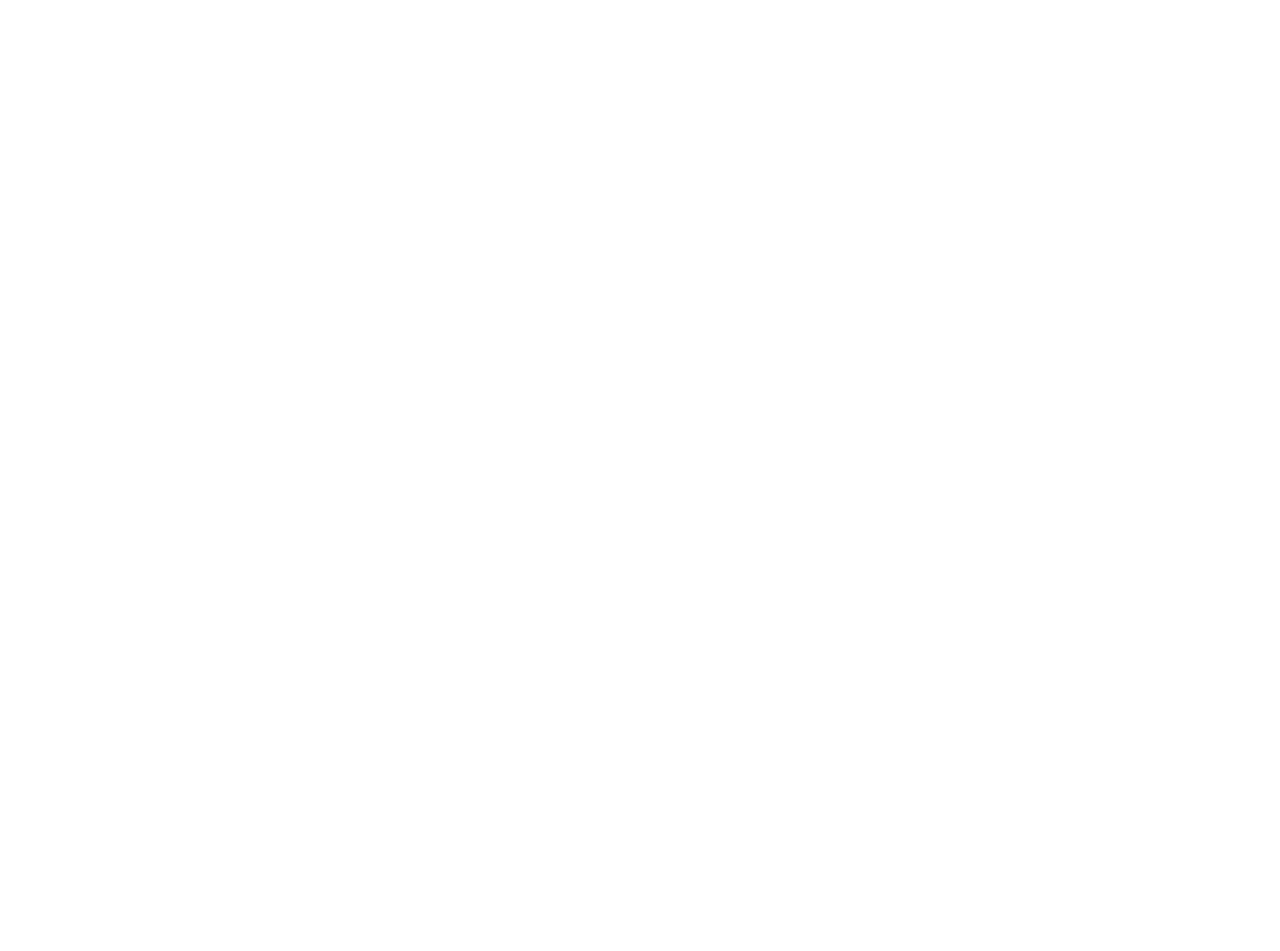
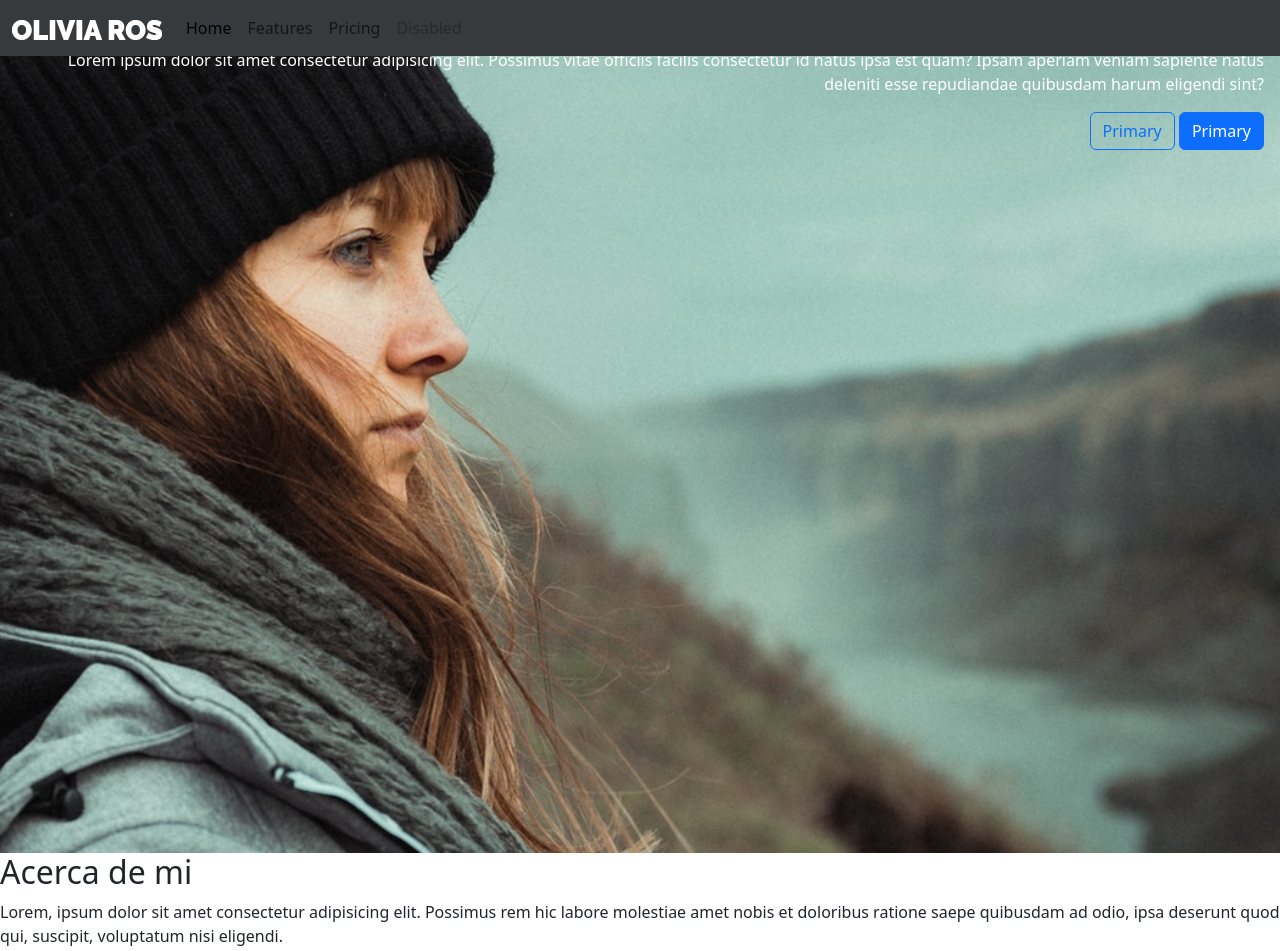
Before and after one commit to raul240sx/desafio-guiado-olivia-ros, a plain HTML site: page index.html in a window 1280 px wide. Before the commit the page ends 800 px from the top, so only its background shows below. Drawn offline with nearby package versions, Linux system fonts and the light colour scheme.

Commit message:
avance olivia ros

```diff
--- a/assets/css/styles.css
+++ b/assets/css/styles.css
@@ -0,0 +1,9 @@
+
+
+
+foto {
+    background-image: url(../img/bg-hero.jpg);
+    background-repeat: no-repeat;
+    background-size: cover;
+    background-position: left;
+}
--- a/index.html
+++ b/index.html
@@ -4,8 +4,61 @@
     <meta charset="UTF-8">
     <meta name="viewport" content="width=device-width, initial-scale=1.0">
     <title>Document</title>
+    <link href="https://cdn.jsdelivr.net/npm/bootstrap@5.3.5/dist/css/bootstrap.min.css" rel="stylesheet" integrity="sha384-SgOJa3DmI69IUzQ2PVdRZhwQ+dy64/BUtbMJw1MZ8t5HZApcHrRKUc4W0kG879m7" crossorigin="anonymous">
+    <script src="https://cdn.jsdelivr.net/npm/bootstrap@5.3.5/dist/js/bootstrap.bundle.min.js" integrity="sha384-k6d4wzSIapyDyv1kpU366/PK5hCdSbCRGRCMv+eplOQJWyd1fbcAu9OCUj5zNLiq" crossorigin="anonymous"></script>
+    <link rel="stylesheet" href="assets/css/styles.css">
 </head>
 <body>
 
+
+    <nav class="navbar navbar-expand-lg fixed-top" style="background-color: #373A3C;" >
+        <div class="container-fluid">
+            <a class="navbar-brand" href="#">
+                <img src="assets/img/logo.png" alt="Olivia Ros">
+            </a>
+            <button class="navbar-toggler" type="button" data-bs-toggle="collapse" data-bs-target="#navbarSupportedContent" aria-controls="navbarSupportedContent" aria-expanded="false" aria-label="Toggle navigation">
+                <span class="navbar-toggler-icon"></span>
+            </button>
+            <div class="collapse navbar-collapse" id="navbarSupportedContent" style="text-align: right;">
+                <ul class="navbar-nav">
+                    <li class="nav-item">
+                        <a class="nav-link active" aria-current="page" href="#">Home</a>
+                    </li>
+                    <li class="nav-item">
+                        <a class="nav-link" href="#">Features</a>
+                    </li>
+                    <li class="nav-item">
+                        <a class="nav-link" href="#">Pricing</a>
+                    </li>
+                    <li class="nav-item">
+                        <a class="nav-link disabled" aria-disabled="true">Disabled</a>
+                    </li>
+                </ul>
+            </div>
+        </div>
+    </nav>
+
+
+
+    <header class="text-end" style="height: auto;">
+        <div class="card text-bg-dark" style="border: none;">
+            <img src="assets/img/bg-hero.jpg" style="border-radius: 0; height: fit-content;">
+            <div class="card-img-overlay">
+              <h5 class="card-title">Comidas del fin del mundo</h5>
+              <p class="card-text">Lorem ipsum dolor sit amet consectetur adipisicing elit. Possimus vitae officiis facilis consectetur id natus ipsa est quam? Ipsam aperiam veniam sapiente natus deleniti esse repudiandae quibusdam harum eligendi sint?</p>
+              <div>
+                <button type="button" class="btn btn-outline-primary">Primary</button>
+                <button type="button" class="btn btn-primary">Primary</button>
+              </div>
+            </div>
+        </div>
+    </header>
+
+
+    <section>
+        <h2>Acerca de mi</h2>
+        <p>Lorem, ipsum dolor sit amet consectetur adipisicing elit. Possimus rem hic labore molestiae amet nobis et doloribus ratione saepe quibusdam ad odio, ipsa deserunt quod qui, suscipit, voluptatum nisi eligendi.</p>
+    </section>
+
 </body>
 </html>
```
